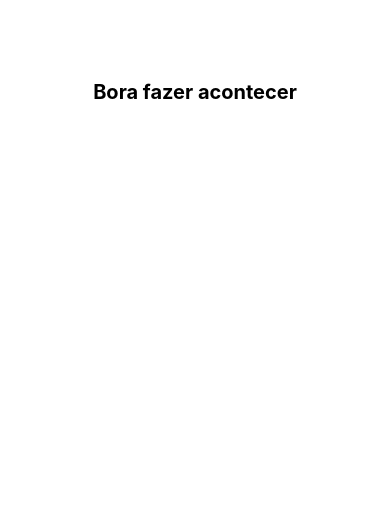
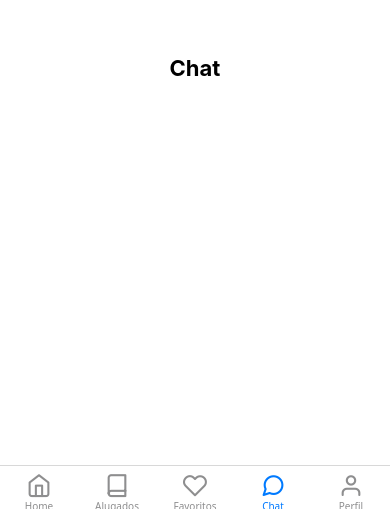
Before and after one commit to MarcoDecco/Spacefy_Mobile, a React Native app in the folder frontend/: screen /Chat in a window 390 px wide. Shown: the part 330-844 px from the top of the page. Built offline with nearby package versions, Linux system fonts and the light colour scheme.

Commit message:
Commitando atualização do projeto para versão atualizada do JDK

```diff
--- a/frontend/App.tsx
+++ b/frontend/App.tsx
@@ -1,23 +1,8 @@
-import { SafeAreaView, StyleSheet, Text, View } from 'react-native';
+import Routes from './src/routes';
 
+// direciona o aplicativo para o arquivo index.tsx dentro da pasta routes
 export default function App() {
   return (
-    <SafeAreaView style={styles.container}>
-      <Text style={styles.text}>Bora fazer acontecer</Text>
-    </SafeAreaView>
+    <Routes />
   );
 }
-
-const styles = StyleSheet.create({
-  container: {
-    flex: 1,
-    backgroundColor: '#fff',
-    alignItems: 'center',
-    justifyContent: 'center',
-  },
-
-  text: {
-    fontSize: 20,
-    fontWeight: 'bold',
-  }
-});
--- a/frontend/src/screens/Chat.tsx
+++ b/frontend/src/screens/Chat.tsx
@@ -1,5 +1,4 @@
 // Tela de Chat
-
 import { Text, SafeAreaView } from "react-native";
 import { chatStyles } from "../styles/ChatStyles";
 
--- a/frontend/src/screens/Favorites.tsx
+++ b/frontend/src/screens/Favorites.tsx
@@ -1,5 +1,4 @@
 // Tela de Fvoritos
-
 import { Text, SafeAreaView } from 'react-native';
 import { favoritesStyles } from '../styles/FavoritesStyles';
 
--- a/frontend/src/screens/Home.tsx
+++ b/frontend/src/screens/Home.tsx
@@ -1,5 +1,4 @@
 // Tela Home
-
 import { Text, SafeAreaView, TextInput } from 'react-native';
 import { homeStyles } from '../styles/HomeStyles';
 
--- a/frontend/src/screens/Profile.tsx
+++ b/frontend/src/screens/Profile.tsx
@@ -1,5 +1,4 @@
 // Tela de Perfil
-
 import { Text, SafeAreaView } from "react-native";
 import { profileStyles } from "../styles/ProfileStyles";
 
--- a/frontend/src/screens/rented.tsx
+++ b/frontend/src/screens/rented.tsx
@@ -1,5 +1,4 @@
 // Tela de Alugados
-
 import { Text, SafeAreaView } from 'react-native';
 import { rentedStyles } from '../styles/RentedStyles';
 
```
Also changed, not shown: frontend/package.json (+11 -7 lines), 1 other file (tests, documents, lock files or other folders).
